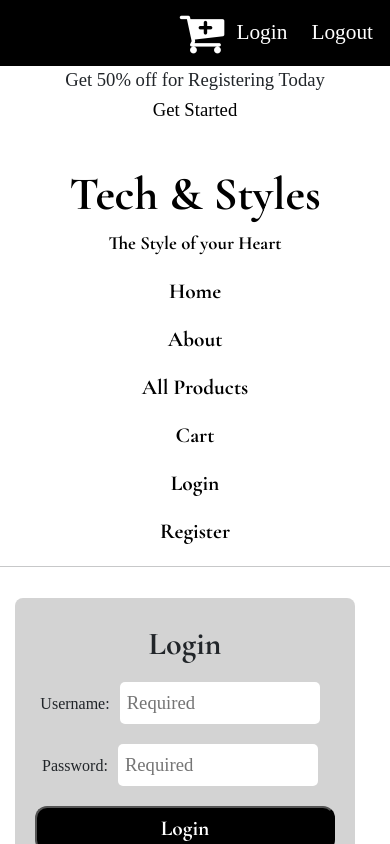
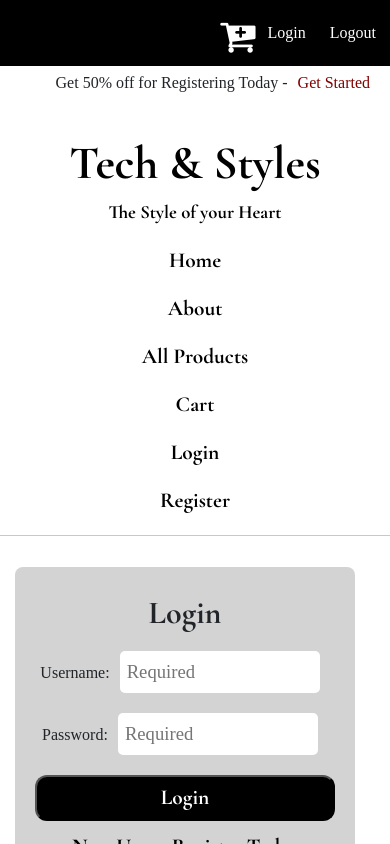
Before and after one commit to Capstone-ACC/My-Capstone, a React (Vite) app: page /login in a window 390 px wide. Shown: the top 844 px of the page. Built offline with nearby package versions, Linux system fonts and the light colour scheme; no server answers.

Commit message:
top header was not as responsive

```diff
--- a/src/components/SecondHeader.jsx
+++ b/src/components/GetStarted.jsx
@@ -1,12 +1,12 @@
-import './css/TopHeader-Second.css'
+import './css/TopHeader-Started.css'
 import { Link } from 'react-router-dom';
 
 export default function SecondHeader() {
   return (
     <section className="summer-sale">
-       Get 50% off for Registering Today
+       Get 50% off for Registering Today -
        <div className="link-to-register">
-           <Link to="/register">Get Started</Link>
+           <Link to="/register" className="link-to-register">Get Started</Link>
        </div>
     </section>
   )
--- a/src/components/TopHeader.jsx
+++ b/src/components/TopHeader.jsx
@@ -2,8 +2,8 @@ import { useNavigate } from 'react-router-dom';
 import { Link } from 'react-router-dom';
 import { useContext } from 'react';
 import { CartContext } from '../Context/cart';
-import "./css/TopHeader-Second.css";
-import SecondHeader from './SecondHeader';
+import "./css/TopHeader-Started.css";
+import GetStarted from './GetStarted'
 
 export default function TopHeader() {
   const { cartItems, clearCart } = useContext(CartContext);
@@ -24,13 +24,14 @@ export default function TopHeader() {
     <>
     <section className="top-header">
       <div className="cart-icon">
-        <i className="fa fa-cart-plus cart-icon" style={{fontSize: '48px', cursor: 'pointer'}} onClick={goToCart}> {cartItems.length > 0 && <span className="cart-item-count">{cartItems.length}</span>}</i>
+        <i className="fa fa-cart-plus cart-icon" onClick={goToCart}> {cartItems.length > 0 && <span className="cart-item-count">{cartItems.length}</span>}</i>
         </div>
 
         <Link to="/login" className="login">Login</Link>
         <Link  to="/login" onClick={handleLogOut} className="login">Logout</Link>
     </section>
-    <SecondHeader />
+    <GetStarted />
+
     </>
   )
 }
--- a/src/components/css/TopHeader-Second.css
+++ b/src/components/css/TopHeader-Started.css
@@ -2,7 +2,7 @@
 .top-header {
     background-color: black;
     width: 100%;
-    padding: 5px;
+    padding: 2px;
     color: white;
     font-size: 13pt;
     display: flex;
@@ -16,14 +16,16 @@
     right: -5px;
     background-color: maroon;
     color: white;
-    font-size: 18px;
-    padding: 3px 6px;
+    font-size: 16px;
+    padding: 2px 6px;
     border-radius: 50%;
   }
 
   .cart-icon {
     margin-left: auto;
     position: relative;
+    margin-top: 5px;
+    font-size: 48px;
  }
 
   .login {
@@ -37,12 +39,29 @@
 .summer-sale {
   font-family: serif;
   font-size: 14pt;
+  display: flex;
+  justify-content: right;
+  gap: 10px;
+  margin-right: 20px;
+  margin-top: 5px;
 }
 
 .link-to-register {
-  padding: 2px;
+  color: maroon;
 }
 
 .link-to-register:hover {
   text-decoration: underline;
 }
+
+@media (350px <= width <= 450px) {
+  .summer-sale,
+  .link-to-register,
+  .login {
+    font-size: 12pt;
+  }
+  .cart-icon {
+    font-size: 38px;
+  }
+
+}
```
